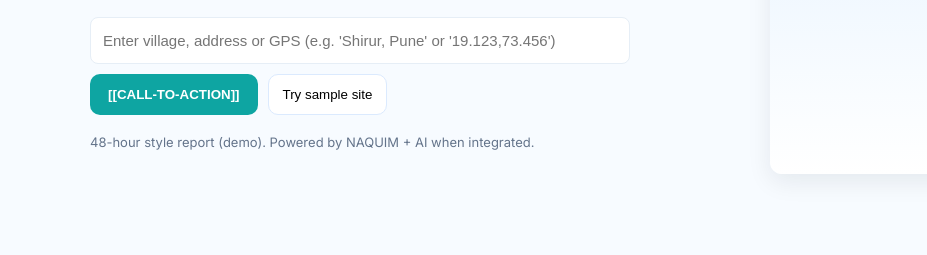
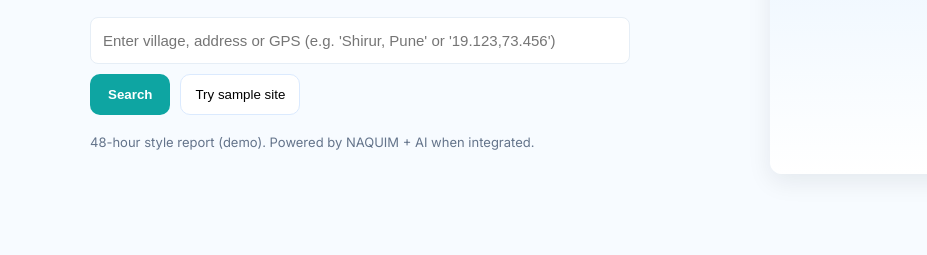
Before and after one commit to Aditya-Rao-711/AI-driven-Water-Well-Predictor, a plain HTML site: page index.html in a window 1280 px wide. Shown: the part 286-541 px from the top of the page, 0-927 px from the left. Drawn offline with Linux system fonts and the light colour scheme.

Commit message:
Update index.html

```diff
--- a/index.html
+++ b/index.html
@@ -37,7 +37,7 @@
           <label for="location" class="sr-only">Location (village / address / GPS)</label>
           <input id="location" name="location" placeholder="Enter village, address or GPS (e.g. 'Shirur, Pune' or '19.123,73.456')" required />
           <div class="form-row">
-            <button id="analyzeBtn" class="cta" type="submit">[[CALL-TO-ACTION]]</button>
+            <button id="analyzeBtn" class="cta" type="submit">Search</button>
             <button id="sampleBtn" class="ghost" type="button">Try sample site</button>
           </div>
           <div id="smallNote" class="small-note">48-hour style report (demo). Powered by NAQUIM + AI when integrated.</div>
```
